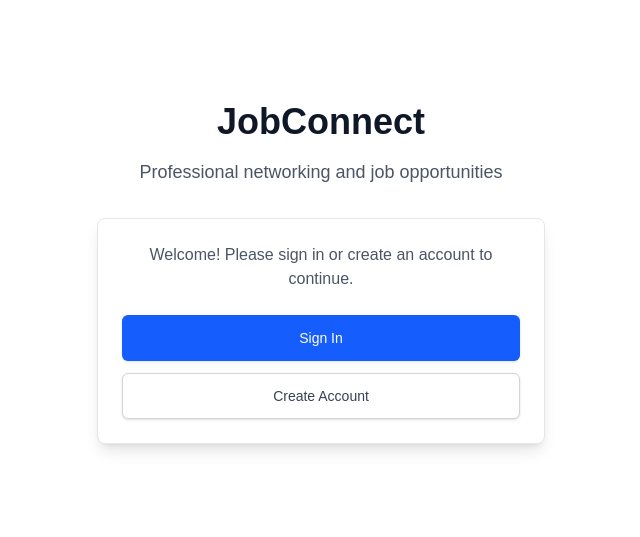
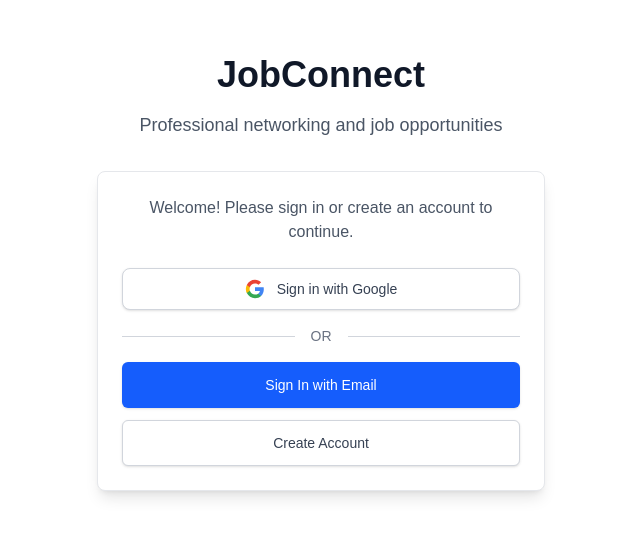
Before and after one commit to handyjo94/jobconnect, a Next.js app: page / in a window 1280 px wide. Shown: the part 127-664 px from the top of the page, without its empty margins (319-959 px from the left). Built offline with nearby package versions, Linux system fonts and the light colour scheme; no server answers.

Commit message:
implement sign in with google auth

```diff
--- /dev/null
+++ b/src/app/auth/callback/route.ts
@@ -0,0 +1,27 @@
+import { NextRequest, NextResponse } from 'next/server'
+import { createClient } from '@/utils/supabase/server'
+
+export async function GET(request: NextRequest) {
+  const requestUrl = new URL(request.url)
+  const code = requestUrl.searchParams.get('code')
+  const origin = requestUrl.origin
+
+  if (code) {
+    const supabase = await createClient()
+
+    try {
+      const { error } = await supabase.auth.exchangeCodeForSession(code)
+
+      if (error) {
+        console.error('Auth callback error:', error)
+        return NextResponse.redirect(`${origin}/auth/login?error=Authentication failed`)
+      }
+    } catch (err) {
+      console.error('Unexpected auth callback error:', err)
+      return NextResponse.redirect(`${origin}/auth/login?error=Authentication failed`)
+    }
+  }
+
+  // URL to redirect to after sign in process completes
+  return NextResponse.redirect(`${origin}/dashboard`)
+}
--- a/src/app/page.tsx
+++ b/src/app/page.tsx
@@ -1,5 +1,7 @@
 import Link from "next/link";
 import { createClient } from '@/utils/supabase/server'
+import GoogleOAuthButton from '@/components/auth/GoogleOAuthButton'
+import AuthDivider from '@/components/auth/AuthDivider'
 
 export default async function Home() {
   const supabase = await createClient()
@@ -35,12 +37,20 @@
               <p className="text-gray-600 dark:text-gray-300 mb-6">
                 Welcome! Please sign in or create an account to continue.
               </p>
+              <div className="space-y-4">
+                {/* Google OAuth Button */}
+                <GoogleOAuthButton mode="signin" />
+
+                {/* Divider */}
+                <AuthDivider />
+
+                {/* Traditional Auth Options */}
                 <div className="space-y-3">
                   <Link
                     href="/auth/login"
                     className="w-full inline-flex justify-center py-3 px-4 border border-transparent rounded-md shadow-sm text-sm font-medium text-white bg-blue-600 hover:bg-blue-700 dark:bg-blue-500 dark:hover:bg-blue-600 focus:outline-none focus:ring-2 focus:ring-offset-2 focus:ring-blue-500 dark:focus:ring-offset-gray-800 transition-colors"
                   >
-                  Sign In
+                    Sign In with Email
                   </Link>
                   <Link
                     href="/auth/register"
@@ -50,6 +60,7 @@
                   </Link>
                 </div>
               </div>
+            </div>
           )}
         </div>
       </div>
--- /dev/null
+++ b/src/components/auth/AuthDivider.tsx
@@ -0,0 +1,11 @@
+export default function AuthDivider() {
+  return (
+    <div className="relative flex items-center">
+      <div className="flex-grow border-t border-gray-300 dark:border-gray-600"></div>
+      <span className="px-4 text-sm text-gray-500 dark:text-gray-400 bg-white dark:bg-gray-800">
+        OR
+      </span>
+      <div className="flex-grow border-t border-gray-300 dark:border-gray-600"></div>
+    </div>
+  )
+}
--- /dev/null
+++ b/src/components/auth/GoogleOAuthButton.tsx
@@ -0,0 +1,65 @@
+'use client'
+
+import { useState } from 'react'
+import { createClient } from '@/utils/supabase/client'
+
+interface GoogleOAuthButtonProps {
+  readonly mode: 'signin' | 'signup'
+}
+
+export default function GoogleOAuthButton({ mode }: GoogleOAuthButtonProps) {
+  const [loading, setLoading] = useState(false)
+  const supabase = createClient()
+
+  const handleGoogleAuth = async () => {
+    setLoading(true)
+    try {
+      const { error } = await supabase.auth.signInWithOAuth({
+        provider: 'google',
+        options: {
+          redirectTo: `${window.location.origin}/auth/callback`,
+        },
+      })
+
+      if (error) {
+        console.error('Google auth error:', error.message)
+      }
+    } catch (err) {
+      console.error('Unexpected error:', err)
+    } finally {
+      setLoading(false)
+    }
+  }
+
+  const text = mode === 'signin' ? 'Sign in with Google' : 'Sign up with Google'
+
+  return (
+    <button
+      onClick={handleGoogleAuth}
+      disabled={loading}
+      className="w-full flex justify-center items-center py-2.5 px-4 border border-gray-300 dark:border-gray-600 rounded-lg shadow-sm bg-white dark:bg-gray-700 hover:bg-gray-50 dark:hover:bg-gray-600 focus:outline-none focus:ring-2 focus:ring-offset-2 focus:ring-blue-500 dark:focus:ring-blue-400 dark:focus:ring-offset-gray-800 disabled:opacity-50 disabled:cursor-not-allowed transition-colors"
+    >
+      {loading ? (
+        <div className="flex items-center">
+          <svg className="animate-spin -ml-1 mr-3 h-4 w-4 text-gray-600 dark:text-gray-300" xmlns="http://www.w3.org/2000/svg" fill="none" viewBox="0 0 24 24">
+            <circle className="opacity-25" cx="12" cy="12" r="10" stroke="currentColor" strokeWidth="4"></circle>
+            <path className="opacity-75" fill="currentColor" d="M4 12a8 8 0 018-8V0C5.373 0 0 5.373 0 12h4zm2 5.291A7.962 7.962 0 014 12H0c0 3.042 1.135 5.824 3 7.938l3-2.647z"></path>
+          </svg>
+          <span className="text-gray-700 dark:text-gray-200">Connecting...</span>
+        </div>
+      ) : (
+        <div className="flex items-center">
+          <svg className="w-5 h-5 mr-3" viewBox="0 0 24 24">
+            <path fill="#4285F4" d="M22.56 12.25c0-.78-.07-1.53-.2-2.25H12v4.26h5.92c-.26 1.37-1.04 2.53-2.21 3.31v2.77h3.57c2.08-1.92 3.28-4.74 3.28-8.09z"/>
+            <path fill="#34A853" d="M12 23c2.97 0 5.46-.98 7.28-2.66l-3.57-2.77c-.98.66-2.23 1.06-3.71 1.06-2.86 0-5.29-1.93-6.16-4.53H2.18v2.84C3.99 20.53 7.7 23 12 23z"/>
+            <path fill="#FBBC05" d="M5.84 14.09c-.22-.66-.35-1.36-.35-2.09s.13-1.43.35-2.09V7.07H2.18C1.43 8.55 1 10.22 1 12s.43 3.45 1.18 4.93l2.85-2.22.81-.62z"/>
+            <path fill="#EA4335" d="M12 5.38c1.62 0 3.06.56 4.21 1.64l3.15-3.15C17.45 2.09 14.97 1 12 1 7.7 1 3.99 3.47 2.18 7.07l3.66 2.84c.87-2.6 3.3-4.53 6.16-4.53z"/>
+          </svg>
+          <span className="text-sm font-medium text-gray-700 dark:text-gray-200">
+            {text}
+          </span>
+        </div>
+      )}
+    </button>
+  )
+}
--- a/src/components/auth/LoginForm.tsx
+++ b/src/components/auth/LoginForm.tsx
@@ -3,6 +3,8 @@
 import { useState } from 'react'
 import { createClient } from '@/utils/supabase/client'
 import { useRouter } from 'next/navigation'
+import GoogleOAuthButton from './GoogleOAuthButton'
+import AuthDivider from './AuthDivider'
 
 export default function LoginForm() {
   const [email, setEmail] = useState('')
@@ -30,7 +32,8 @@
         router.refresh()
       }
     } catch (err) {
-      setError('An unexpected error occurred')
+      console.error('Login error:', err)
+      setError('Login error occurred')
     } finally {
       setLoading(false)
     }
@@ -38,6 +41,14 @@
 
   return (
     <div className="w-full max-w-md mx-auto">
+      <div className="space-y-6">
+        {/* Google OAuth Button */}
+        <GoogleOAuthButton mode="signin" />
+
+        {/* Divider */}
+        <AuthDivider />
+
+        {/* Email/Password Form */}
         <form onSubmit={handleLogin} className="space-y-6">
           <div>
             <label htmlFor="email" className="block text-sm font-medium text-gray-700 dark:text-gray-200 mb-2">
@@ -94,5 +105,6 @@
           </button>
         </form>
       </div>
+    </div>
   )
 }
--- a/src/components/auth/SignUpForm.tsx
+++ b/src/components/auth/SignUpForm.tsx
@@ -2,7 +2,8 @@
 
 import { useState } from 'react'
 import { createClient } from '@/utils/supabase/client'
-import { useRouter } from 'next/navigation'
+import GoogleOAuthButton from './GoogleOAuthButton'
+import AuthDivider from './AuthDivider'
 
 export default function SignUpForm() {
   const [email, setEmail] = useState('')
@@ -11,7 +12,6 @@
   const [loading, setLoading] = useState(false)
   const [error, setError] = useState<string | null>(null)
   const [message, setMessage] = useState<string | null>(null)
-  const router = useRouter()
   const supabase = createClient()
 
   // Password validation helpers
@@ -59,7 +59,8 @@
         setConfirmPassword('')
       }
     } catch (err) {
-      setError('An unexpected error occurred')
+      console.error('Signup error:', err)
+      setError('Signup error occurred')
     } finally {
       setLoading(false)
     }
@@ -76,6 +77,14 @@
 
   return (
     <div className="w-full max-w-md mx-auto">
+      <div className="space-y-6">
+        {/* Google OAuth Button */}
+        <GoogleOAuthButton mode="signup" />
+
+        {/* Divider */}
+        <AuthDivider />
+
+        {/* Email/Password Form */}
         <form onSubmit={handleSignUp} className="space-y-6">
           <div>
             <label htmlFor="email" className="block text-sm font-medium text-gray-700 dark:text-gray-200 mb-2">
@@ -165,5 +174,6 @@
           </button>
         </form>
       </div>
+    </div>
   )
 }
```
Lines whose indentation alone changed are shown as unchanged.
